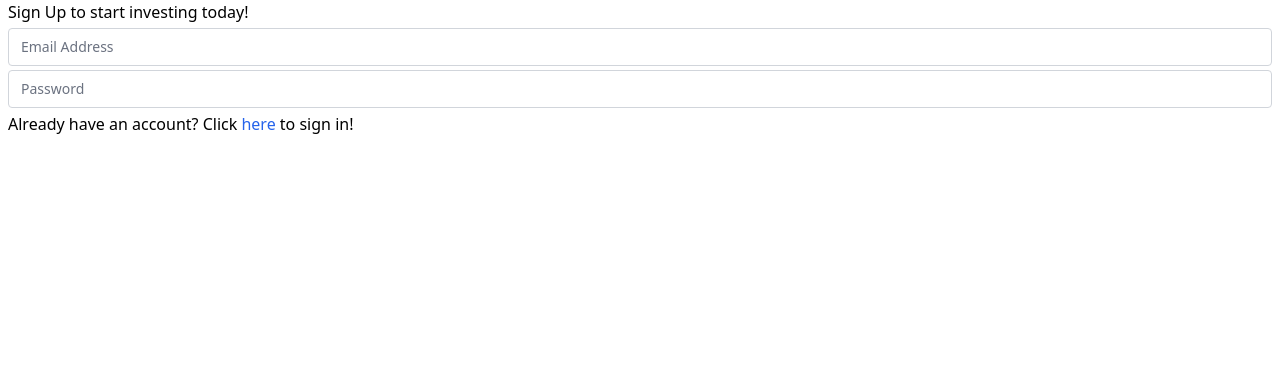
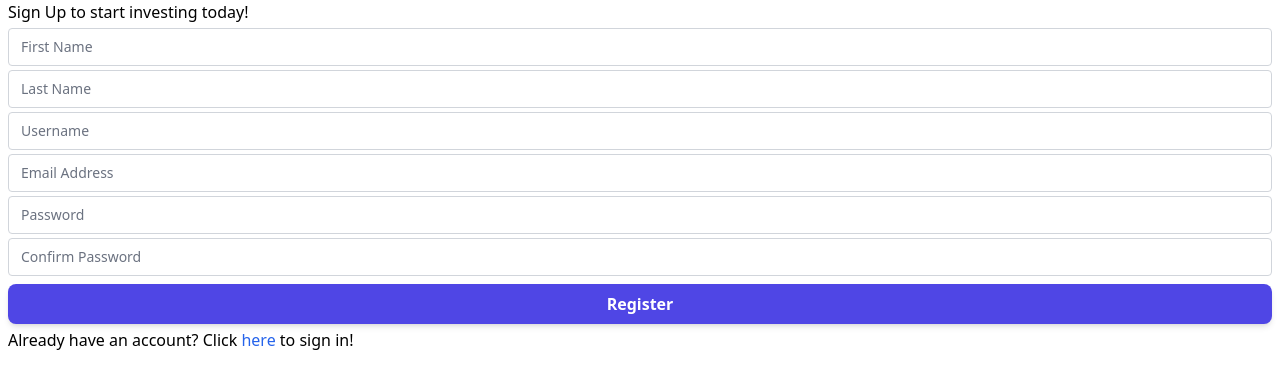
Before and after one commit to daniellebandong/stock-tracker, a React (Create React App) app: page /register in a window 1280 px wide. Shown: the top 388 px of the page. Built offline with nearby package versions, Linux system fonts and the light colour scheme.

Commit message:
adjusted button styles and created reg form

```diff
--- a/src/components/buttons/Button.jsx
+++ b/src/components/buttons/Button.jsx
@@ -4,7 +4,7 @@ import React from 'react';
 const Button = (props) => {
     return (
 
-        <button class="py-2 px-4 m-1 bg-indigo-600 hover:bg-indigo-700 focus:ring-indigo-500 focus:ring-offset-indigo-200 text-white w-full transition ease-in duration-200 text-center text-base font-semibold shadow-md focus:outline-none focus:ring-2 focus:ring-offset-2  rounded-lg">
+        <button class="py-2 my-1 bg-indigo-600 hover:bg-indigo-700 focus:ring-indigo-500 focus:ring-offset-indigo-200 text-white w-full transition ease-in duration-200 text-center text-base font-semibold shadow-md focus:outline-none focus:ring-2 focus:ring-offset-2  rounded-lg">
             {props.label}
             {props.children}
         </button>
--- a/src/components/forms/LoginFormType.jsx
+++ b/src/components/forms/LoginFormType.jsx
@@ -1,11 +1,12 @@
 import React from 'react';
-
+import Button from '../buttons/Button'
 
 const LoginFormType = (props) => {
     return (
         <form action="">
           <input required class="relative block w-full rounded border border-gray-300 px-3 py-2 my-1 text-gray-900 placeholder-gray-500 focus:z-10 focus:border-indigo-500 focus:outline-none focus:ring-indigo-500 sm:text-sm" placeholder="Email Address"/>
           <input required class="relative block w-full rounded border border-gray-300 px-3 py-2 my-1 text-gray-900 placeholder-gray-500 focus:z-10 focus:border-indigo-500 focus:outline-none focus:ring-indigo-500 sm:text-sm" type="password" placeholder="Password"/>
+          <Button>Login</Button>
         </form>
 
     );
--- a/src/components/forms/RegisterFormType.jsx
+++ b/src/components/forms/RegisterFormType.jsx
@@ -1,10 +1,16 @@
 import React from 'react';
+import Button from '../buttons/Button';
 
 const RegisterFormType = (props) => {
     return (
         <form action="">
+          <input required class="relative block w-full rounded border border-gray-300 px-3 py-2 my-1 text-gray-900 placeholder-gray-500 focus:z-10 focus:border-indigo-500 focus:outline-none focus:ring-indigo-500 sm:text-sm" placeholder="First Name"/>
+          <input required class="relative block w-full rounded border border-gray-300 px-3 py-2 my-1 text-gray-900 placeholder-gray-500 focus:z-10 focus:border-indigo-500 focus:outline-none focus:ring-indigo-500 sm:text-sm" placeholder="Last Name"/>
+          <input required class="relative block w-full rounded border border-gray-300 px-3 py-2 my-1 text-gray-900 placeholder-gray-500 focus:z-10 focus:border-indigo-500 focus:outline-none focus:ring-indigo-500 sm:text-sm" placeholder="Username"/>
           <input required class="relative block w-full rounded border border-gray-300 px-3 py-2 my-1 text-gray-900 placeholder-gray-500 focus:z-10 focus:border-indigo-500 focus:outline-none focus:ring-indigo-500 sm:text-sm" placeholder="Email Address"/>
           <input required class="relative block w-full rounded border border-gray-300 px-3 py-2 my-1 text-gray-900 placeholder-gray-500 focus:z-10 focus:border-indigo-500 focus:outline-none focus:ring-indigo-500 sm:text-sm" type="password" placeholder="Password"/>
+          <input required class="relative block w-full rounded border border-gray-300 px-3 py-2 my-1 text-gray-900 placeholder-gray-500 focus:z-10 focus:border-indigo-500 focus:outline-none focus:ring-indigo-500 sm:text-sm" type="password" placeholder="Confirm Password"/>
+          <Button>Register</Button>
         </form>
 
     );
```
